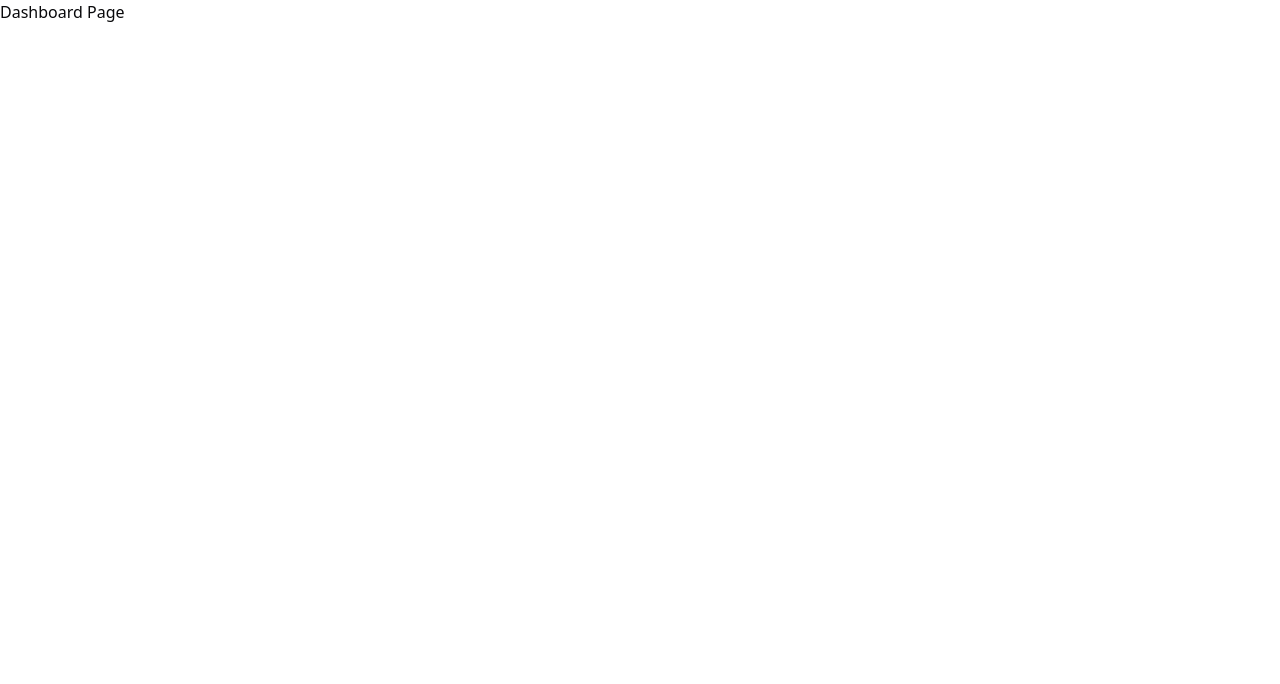
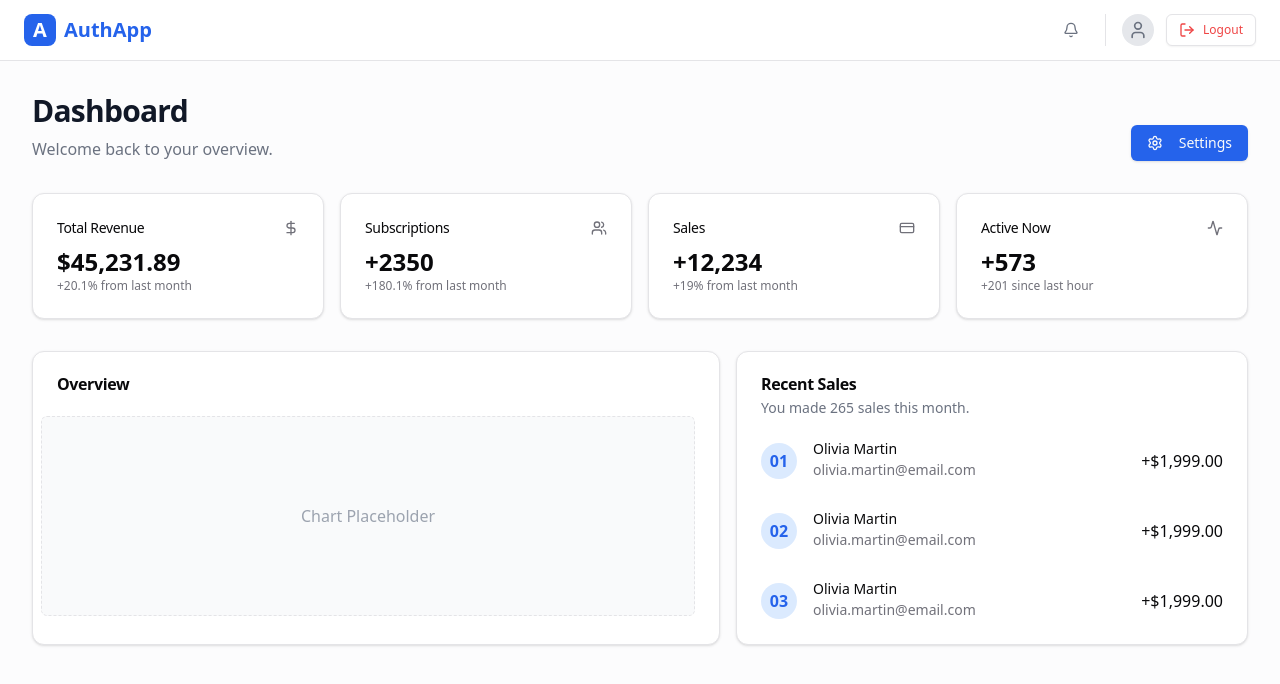
Before and after one commit to YonatanBraymok/my-auth-client, a React (Vite) app: page /dashboard in a window 1280 px wide. Shown: the top 684 px of the page. Built offline with nearby package versions, Linux system fonts and the light colour scheme; sample sign-in values are in the browser's storage.

Commit message:
Feat: Added meaningless main page

```diff
--- a/src/pages/Dashboard.tsx
+++ b/src/pages/Dashboard.tsx
@@ -1,5 +1,158 @@
+
+/* ========================== *
+ * MEANINGLESS DASHBOARD PAGE
+ * ========================== */
+
+import { useState, useEffect } from 'react';
+import { useNavigate } from 'react-router-dom';
+import { Button } from '@/components/ui/button';
+import { Card, CardContent, CardHeader, CardTitle } from '@/components/ui/card';
+import {
+  Activity,
+  CreditCard,
+  DollarSign,
+  Users,
+  LogOut,
+  User as UserIcon,
+  Settings,
+  Bell
+} from 'lucide-react';
+
 const Dashboard = () => {
-    return <h1>Dashboard Page</h1>;
+  const navigate = useNavigate();
+  const [user, setUser] = useState({ name: 'User', email: '' });
+
+  useEffect(() => {
+    const token = localStorage.getItem('accessToken');
+    if (!token) {
+        navigate('/login');
+    }
+  }, [navigate]);
+
+  const handleLogout = () => {
+    localStorage.removeItem('accessToken');
+    navigate('/login');
+  };
+
+  return (
+    <div className="min-h-screen bg-gray-50/50">
+      {/* Navbar */}
+      <nav className="border-b bg-white px-6 py-3 flex justify-between items-center sticky top-0 z-10">
+        <div className="flex items-center gap-2 font-bold text-xl text-blue-600">
+            <div className="w-8 h-8 bg-blue-600 text-white rounded-lg flex items-center justify-center">A</div>
+            AuthApp
+        </div>
+        <div className="flex items-center gap-4">
+            <Button variant="ghost" size="icon" className="text-gray-500">
+                <Bell className="w-5 h-5" />
+            </Button>
+            <div className="flex items-center gap-3 pl-4 border-l">
+                <div className="w-8 h-8 bg-gray-200 rounded-full flex items-center justify-center">
+                    <UserIcon className="w-5 h-5 text-gray-500" />
+                </div>
+                <Button variant="outline" size="sm" onClick={handleLogout} className="gap-2 text-red-500 hover:text-red-600 hover:bg-red-50">
+                    <LogOut className="w-4 h-4" /> Logout
+                </Button>
+            </div>
+        </div>
+      </nav>
+
+      {/* Main Content */}
+      <main className="p-8 max-w-7xl mx-auto space-y-8">
+
+        {/* Welcome Section */}
+        <div className="flex justify-between items-end">
+            <div>
+                <h1 className="text-3xl font-bold tracking-tight text-gray-900">Dashboard</h1>
+                <p className="text-gray-500 mt-2">Welcome back to your overview.</p>
+            </div>
+            <Button className="bg-blue-600 hover:bg-blue-700">
+                <Settings className="mr-2 h-4 w-4" /> Settings
+            </Button>
+        </div>
+
+        {/* Stats Grid */}
+        <div className="grid gap-4 md:grid-cols-2 lg:grid-cols-4">
+            <Card>
+                <CardHeader className="flex flex-row items-center justify-between space-y-0 pb-2">
+                    <CardTitle className="text-sm font-medium">Total Revenue</CardTitle>
+                    <DollarSign className="h-4 w-4 text-muted-foreground" />
+                </CardHeader>
+                <CardContent>
+                    <div className="text-2xl font-bold">$45,231.89</div>
+                    <p className="text-xs text-muted-foreground">+20.1% from last month</p>
+                </CardContent>
+            </Card>
+            <Card>
+                <CardHeader className="flex flex-row items-center justify-between space-y-0 pb-2">
+                    <CardTitle className="text-sm font-medium">Subscriptions</CardTitle>
+                    <Users className="h-4 w-4 text-muted-foreground" />
+                </CardHeader>
+                <CardContent>
+                    <div className="text-2xl font-bold">+2350</div>
+                    <p className="text-xs text-muted-foreground">+180.1% from last month</p>
+                </CardContent>
+            </Card>
+            <Card>
+                <CardHeader className="flex flex-row items-center justify-between space-y-0 pb-2">
+                    <CardTitle className="text-sm font-medium">Sales</CardTitle>
+                    <CreditCard className="h-4 w-4 text-muted-foreground" />
+                </CardHeader>
+                <CardContent>
+                    <div className="text-2xl font-bold">+12,234</div>
+                    <p className="text-xs text-muted-foreground">+19% from last month</p>
+                </CardContent>
+            </Card>
+            <Card>
+                <CardHeader className="flex flex-row items-center justify-between space-y-0 pb-2">
+                    <CardTitle className="text-sm font-medium">Active Now</CardTitle>
+                    <Activity className="h-4 w-4 text-muted-foreground" />
+                </CardHeader>
+                <CardContent>
+                    <div className="text-2xl font-bold">+573</div>
+                    <p className="text-xs text-muted-foreground">+201 since last hour</p>
+                </CardContent>
+            </Card>
+        </div>
+
+        {/* Main Area Placeholder */}
+        <div className="grid gap-4 md:grid-cols-2 lg:grid-cols-7">
+            <Card className="col-span-4">
+                <CardHeader>
+                    <CardTitle>Overview</CardTitle>
+                </CardHeader>
+                <CardContent className="pl-2">
+                    <div className="h-[200px] flex items-center justify-center text-gray-400 bg-gray-50 rounded-md border border-dashed">
+                        Chart Placeholder
+                    </div>
+                </CardContent>
+            </Card>
+            <Card className="col-span-3">
+                <CardHeader>
+                    <CardTitle>Recent Sales</CardTitle>
+                    <p className="text-sm text-gray-500">You made 265 sales this month.</p>
+                </CardHeader>
+                <CardContent>
+                    <div className="space-y-8">
+                        {[1, 2, 3].map((i) => (
+                            <div key={i} className="flex items-center">
+                                <div className="h-9 w-9 rounded-full bg-blue-100 flex items-center justify-center text-blue-600 font-bold">
+                                    0{i}
+                                </div>
+                                <div className="ml-4 space-y-1">
+                                    <p className="text-sm font-medium leading-none">Olivia Martin</p>
+                                    <p className="text-sm text-muted-foreground">olivia.martin@email.com</p>
+                                </div>
+                                <div className="ml-auto font-medium">+$1,999.00</div>
+                            </div>
+                        ))}
+                    </div>
+                </CardContent>
+            </Card>
+        </div>
+      </main>
+    </div>
+  );
 };
 
 export default Dashboard;
```
